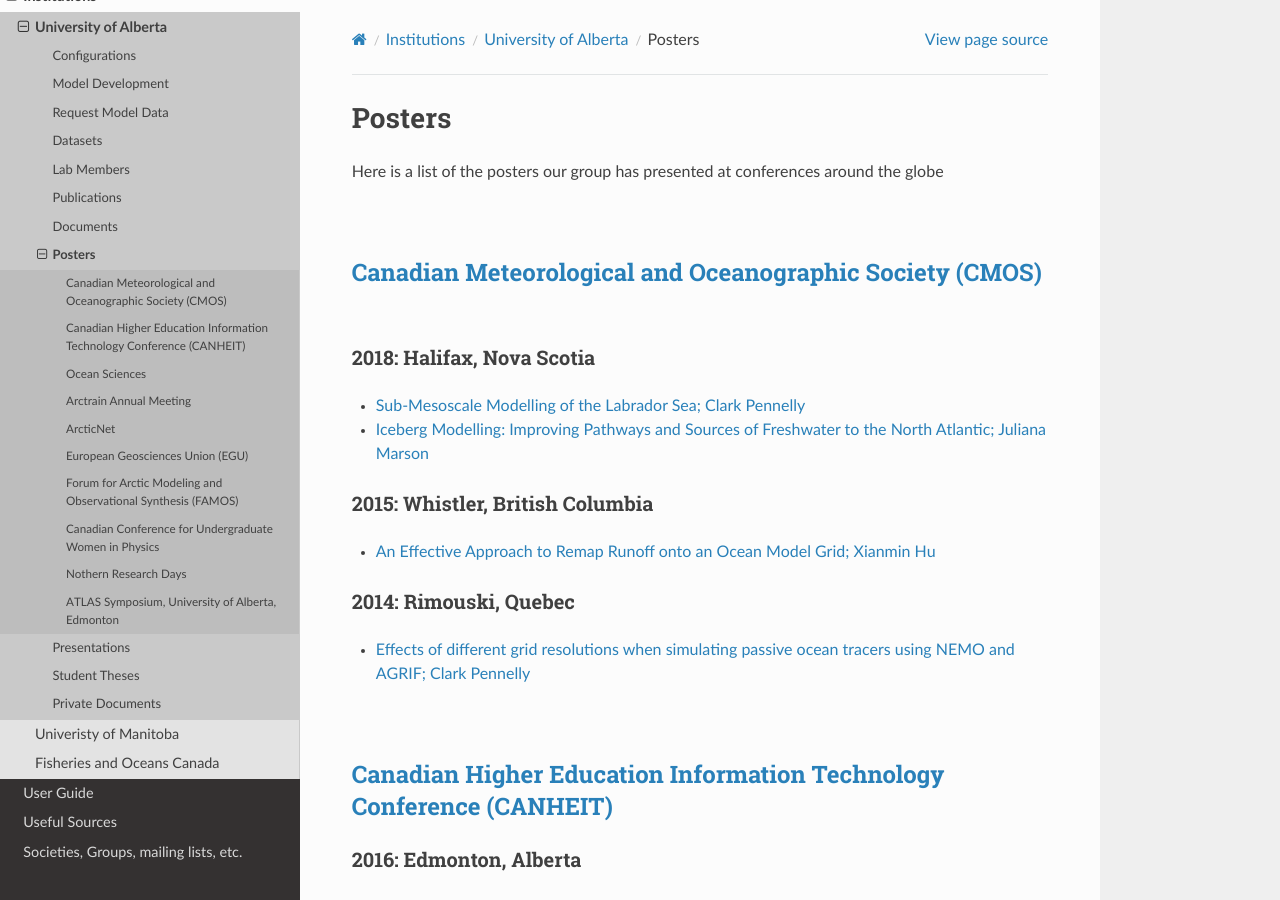
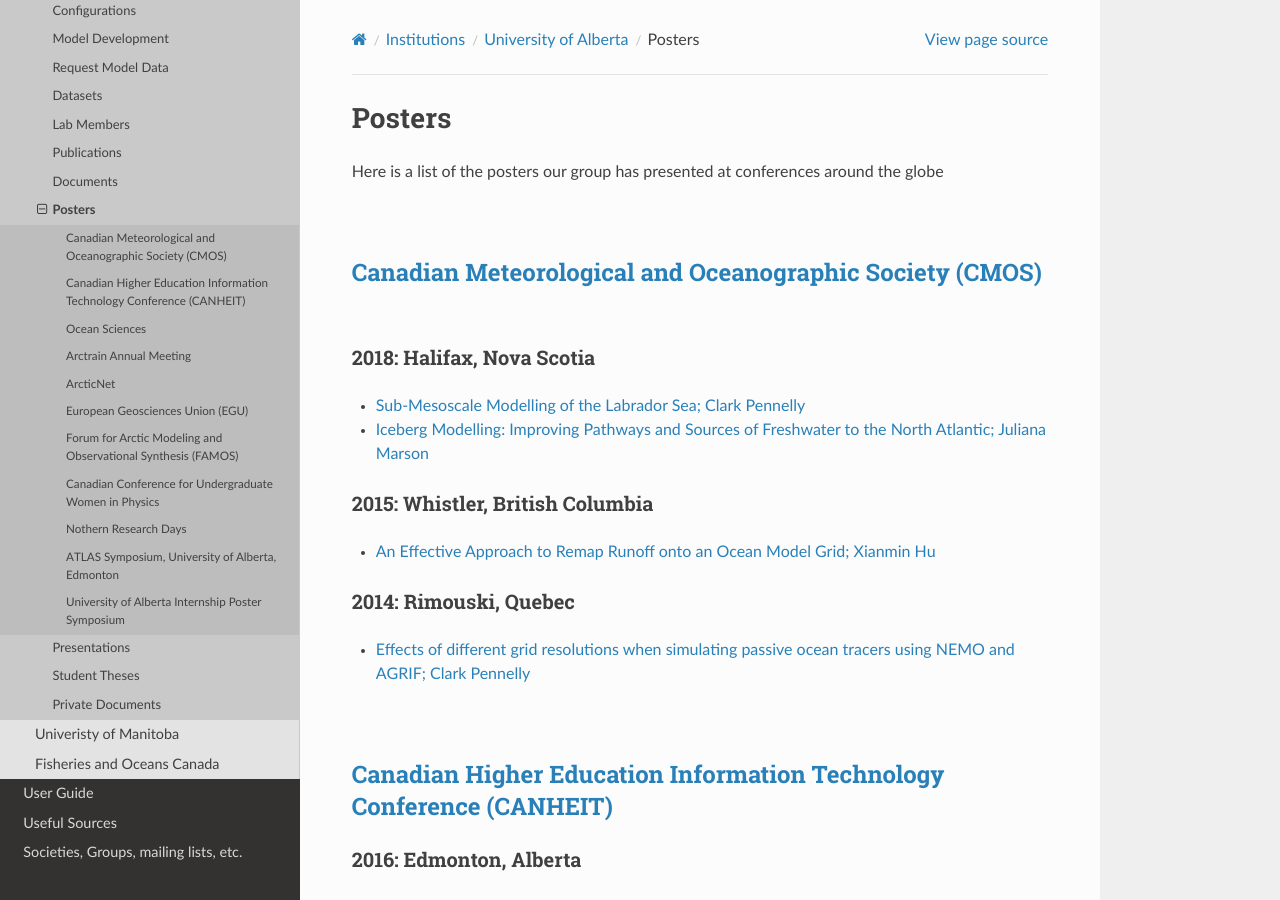
Before and after one commit to UofA-NEMO/Canadian-NEMO-Ocean-Modelling-Forum-Community-of-Practice, a Sphinx documentation site: the page built from docs/Institutions/UofA/Posters.rst, in a window 1280 px wide and 900 px high. Built offline with Sphinx 7.4.7 and the Read the Docs theme 2.0.0, drawn with Linux system fonts in a browser that asks for light colours; pages that are not in the unit, such as notebooks, are missing from menus.

Commit message:
Update Posters.rst

```diff
--- a/docs/Institutions/UofA/Posters.rst
+++ b/docs/Institutions/UofA/Posters.rst
@@ -160,7 +160,8 @@
 
 |
 
-`University of Alberta Internship Poster Symposium`
+University of Alberta Internship Poster Symposium
+--------------------------------------------------
 
 2019: Edmonton, Alberta
 ^^^^^^^^^^^^^^^^^^^^^^^
```
